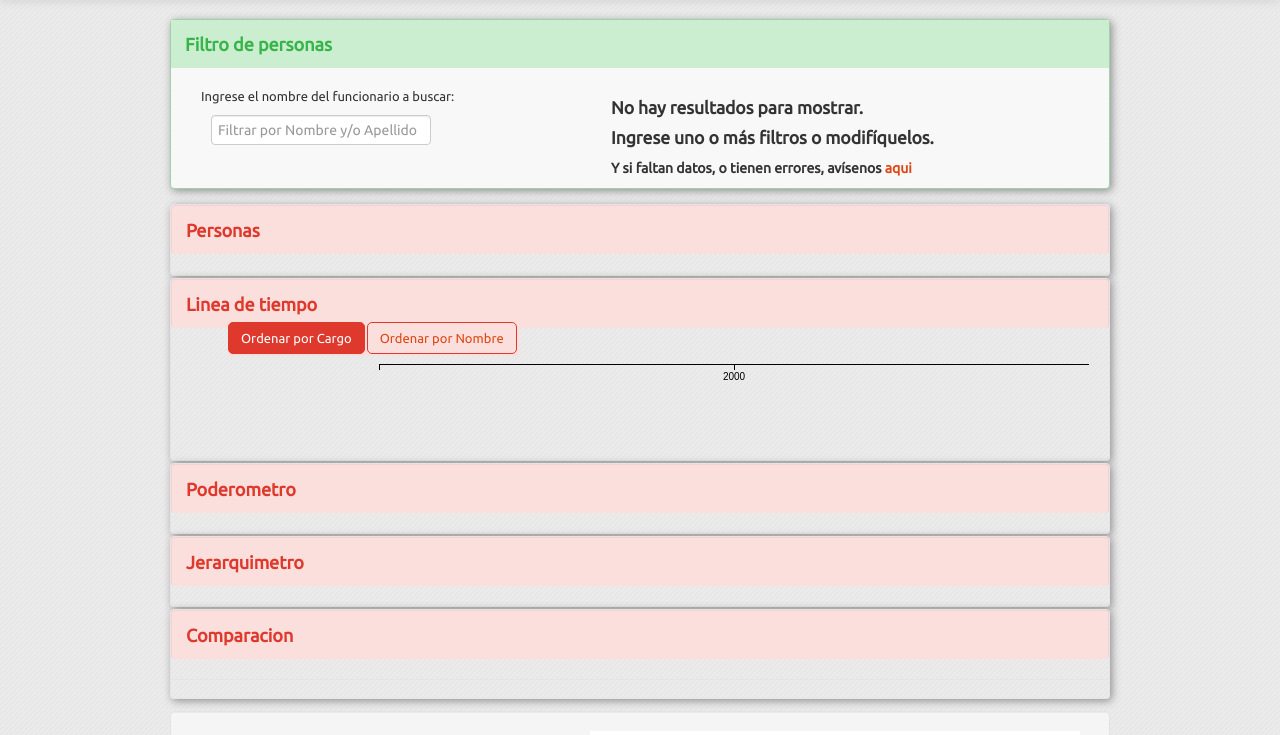
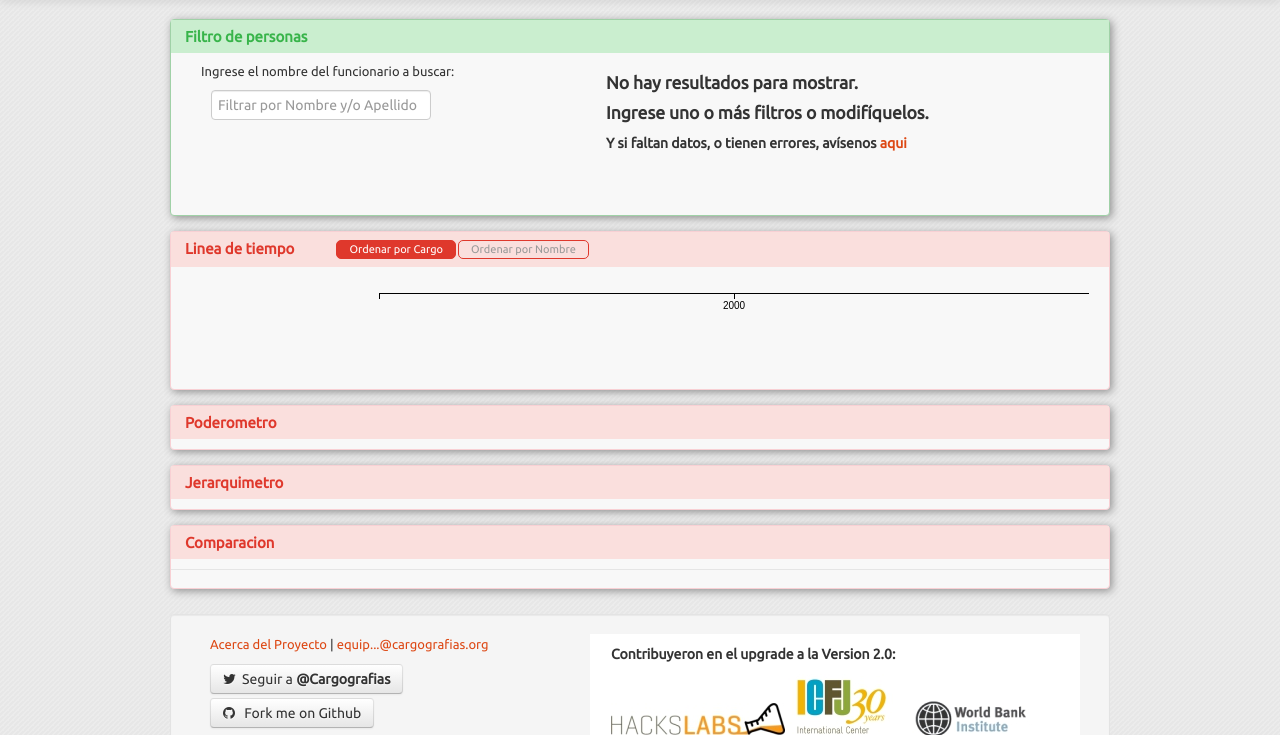
Before and after one commit to cargografias-team/cargografias, a PHP site: page / in a window 1280 px wide. Shown: the part 41-776 px from the top of the page. Run offline with PHP 8.4, Linux system fonts and the light colour scheme; some libraries are stand-ins or nearby versions.

Commit message:
Arreglos interface
Ahora si, los modulos separados y proljios.
Unificacion de filtro+personas

```diff
--- a/web/angular/partials/buscador.html
+++ b/web/angular/partials/buscador.html
@@ -1,11 +1,10 @@
 <div class="container" ng-hide="ready">
      <h3>Cargando...</h3>
-	<button class="btn btn-lg btn-danger">
+	<button class="btn btn-lg btn-success disabled">
 	<span class="icon-refresh icon-refresh-animate"></span> {{estado}}</button>
 </div>
 
 <div ng-include="'angular/partials/filtro.html'" ng-show="ready"></div>
-<div ng-include="'angular/partials/personas.html'" ng-show="ready"></div>
 <div ng-include="'angular/partials/linea.html'"></div>
 <div ng-include="'angular/partials/poderometro.html'"ng-show="ready"></div>
 <div ng-include="'angular/partials/jerarquimetro.html'"ng-show="ready"></div>
--- a/web/angular/partials/filtro.html
+++ b/web/angular/partials/filtro.html
@@ -1,5 +1,5 @@
 
-<div class="row" id="buscador">
+<div class="row" id="filtro">
 	<div class="accordion-group">
 		<div class="alert-success accordion-heading alert ">
 			<h3 class="titulo-tab">	Filtro de personas</h3>
@@ -13,7 +13,7 @@
 				</div>
 			</div>
 
-			<div class="span6">
+			<div class="span6" style="width: 518px;margin-bottom: 7px;">
 		  		<div class="items">
 		  			<div ng-hide="autocomplete.length > 4">
 		  				<div id="search-resultados" class="span5">
@@ -34,7 +34,7 @@
   									<td>{{item.nombre}}</td>
   									<td class="actions">
   											<a class="btn btn-mini agregar-buscar btn-warning" href="" ng-click="add(item,item.index)">
-  											Agregar <i class="icon-chevron-up icon-white"></i></a>
+  											Agregar <i class="icon-chevron-down icon-white"></i></a>
   									</td>
   								</tr>
   							</tbody>
@@ -42,6 +42,18 @@
 					</div>
 				</div>
 			</div>
+			<div class="span10">
+				<span ng-show="activePersons.length > 0" class="label">Funcionarios Seleccionados: {{activePersons.length}} </span>&nbsp;<a id="limpiar-buscar-filtro" ng-click="clearAll()" ng-show="activePersons.length > 0" class="badge badge-warning"><i class="icon-remove icon-white"></i> Limpiar Selección</a>
+        		<div class"row" style="padding:14px">
+	          		<div class="span1" ng-repeat="active in activePersons">
+	            		<img class="photo" src="/img/person.png">
+	            		<a data-id="930" style="float:right" ng-click="remove(active)" class="btn btn-mini eliminar-buscar btn-danger">
+	                  	<i class="icon-remove icon-white"></i></a>
+	            		<p>{{active.name}}</p>
+	          		</div>
+        		</div>
+			</div>
+
 		</div>
 		<div class="clearfix"></div>
 	</div>
--- a/web/angular/partials/linea.html
+++ b/web/angular/partials/linea.html
@@ -1,15 +1,16 @@
 <div class="row">
 	<div class="accordion-group">
 		<div class="alert-error accordion-heading alert ">
-			<h3 class="titulo-tab">Linea de tiempo</h3>
+			<h3 class="titulo-tab" style="float:left">Linea de tiempo</h3>
 				<ul class="nav nav-pills alert-error titulo-tab-ul">
 				  <li class="active">
 				  	<a id="ordenCargo" href="#">Ordenar por Cargo</a>
 				  </li>
-				  <li>
+				  <li class="disabled">
 				    <a id="ordenNombre" href="#">Ordenar por Nombre</a>
 				  </li>
 				</ul>
+				<div class="clearfix"></div>
 		</div>
 		<div ng-cargotimeline></div>
 	</div>
--- a/web/angular/partials/personas.html
+++ b/web/angular/partials/personas.html
@@ -5,21 +5,7 @@
 			<div class="clearfix"></div>
 		</div>
 		<div class="row">
-			<div class="span8">
-        <div class"row">
-          <div class="span1" ng-repeat="active in activePersons">
-            <img class="photo" src="/img/person.png">
-            <a data-id="930" style="float:right" ng-click="remove(active)"
-              class="btn btn-mini eliminar-buscar btn-danger">
-                  <i class="icon-remove icon-white"></i>
-            </a>
-            <p>{{active.name}}</p>
-          </div>
-        </div>
-			</div>
-      <div class="span3" ng-show="activePersons.length > 0">
-        <a id="limpiar-buscar-filtro" ng-click="clearAll()" class="btn btn-danger">Limpiar Filtros</a>
-      </div>
+
 		</div>
 		<div class="clearfix"></div>
 	</div>
--- a/web/css/publico.css
+++ b/web/css/publico.css
@@ -41,8 +41,8 @@ body{
 }
 
 h2, h3{
-	font-size:18px;
-	line-height: 32px;
+	font-size:15px;
+	line-height: 17px;
 }
 
 
@@ -55,7 +55,13 @@ blockquote p {
 	font-size: 14.5px;
 }
 .nav-pills>li>a {
-		border: 1px solid #df382c;;
+		border: 1px solid #df382c;
+		margin-top: 0px;
+		margin-bottom: 0px;
+		line-height: 11px;
+		font-size: 11px;
+		padding-top: 3px;
+		padding-bottom: 3px;
 }
 .nav-pills>.active>a, .nav-pills>.active>a:hover, .nav-pills>.active>a:focus{
 	background-color:#df382c;
@@ -87,7 +93,7 @@ blockquote p {
 	border: 1px solid #fadfdd;
 }
 
-#linea-de-tiempo .accordion-group{
+.accordion-group{
 	background-color: #f8f8f8;
 	border-color: #f8d0d4;
 	margin-bottom:15px;
@@ -100,13 +106,13 @@ blockquote p {
 
 }
 
-#buscador .accordion-group{
+#filtro .accordion-group{
 	background-color: #f8f8f8;
 	border-color: #A0D1A7;
 	margin-bottom:15px;
 }
 
-#linea-de-tiempo .alert, #buscador .alert{
+.accordion-group .alert{
 	border: none;
 	border-radius: 0px;
 
@@ -176,3 +182,17 @@ blockquote p {
   overflow-y: scroll;
   overflow-x: hidden;
 }
+
+.span6{
+	margin-left: 15px;
+}
+
+.table th, .table td{
+	line-height: 16px;
+	padding: 4px;
+	vertical-align: middle;
+}
+
+.alert{
+	margin-bottom: 10px;
+}
```
